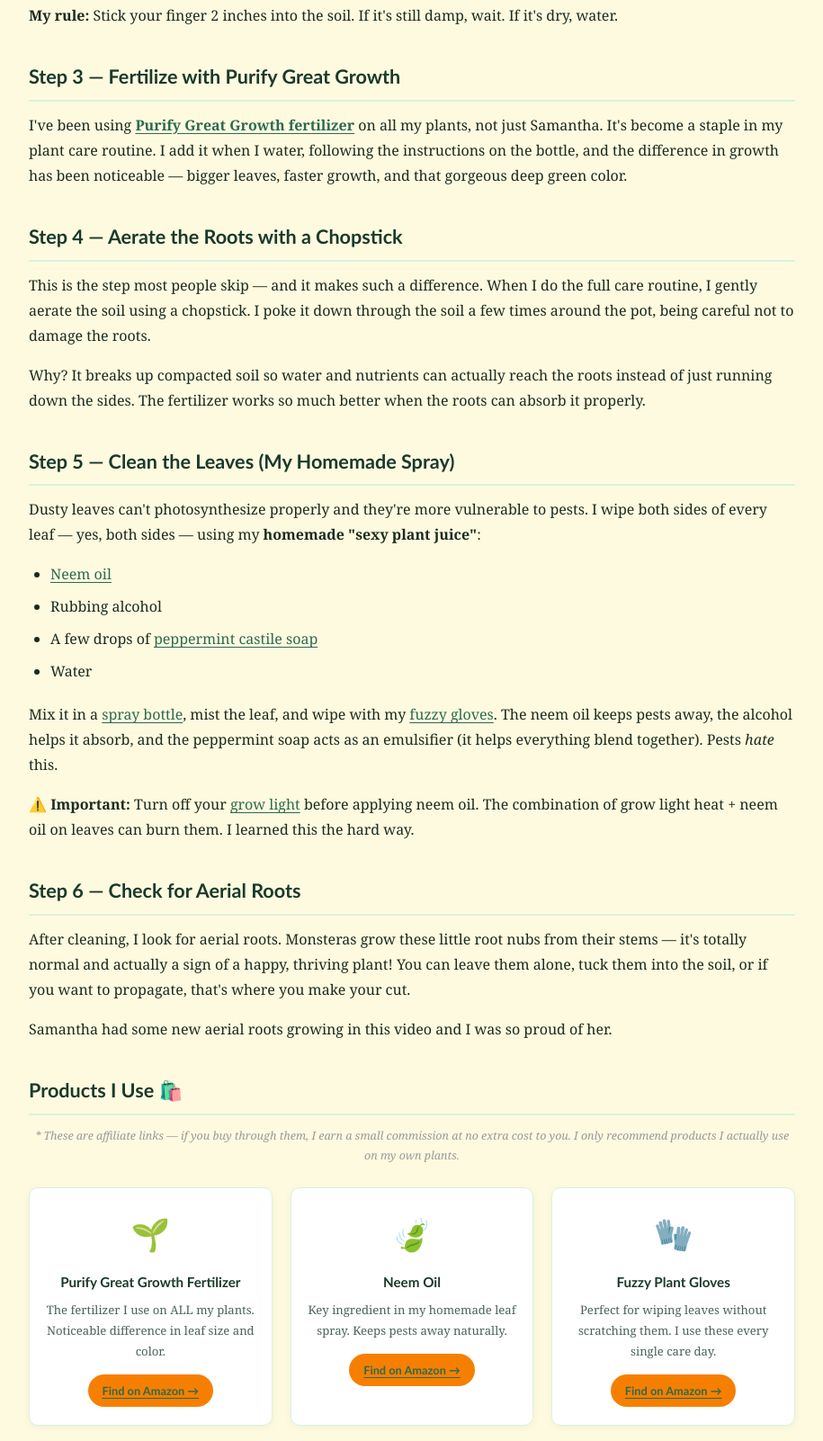
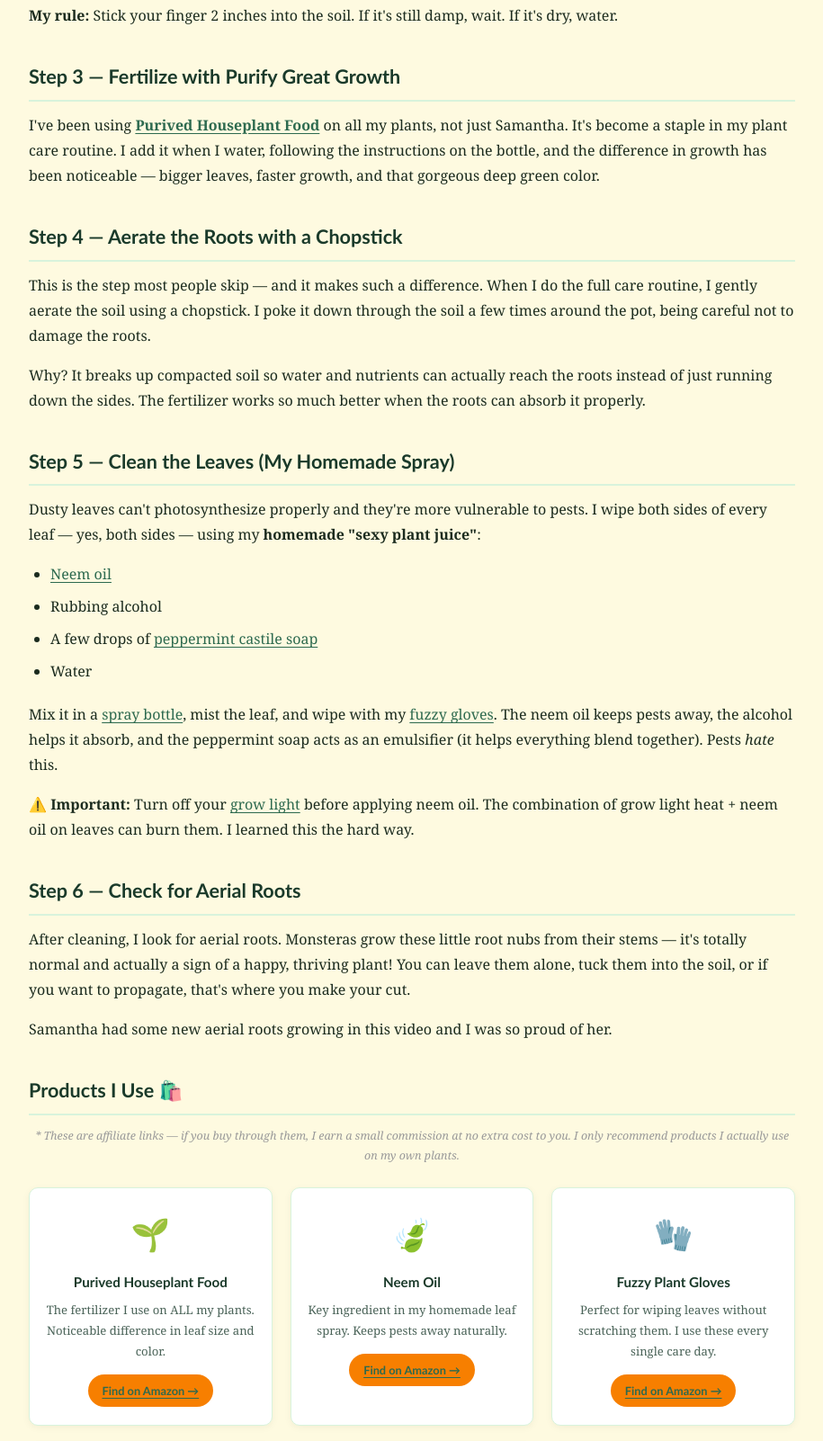
Before and after one commit to magsjungle/mags-jungle-blog-, a plain HTML site: page posts/monstera-care-routine.html in a window 1280 px wide. Shown: the part 1176-2778 px from the top of the page at 90% size, without its empty margins (182-1097 px from the left). Drawn offline with Linux system fonts and the light colour scheme; a script that the page names is missing.

Commit message:
Update fertilizer name to Purived Houseplant Food

```diff
--- a/posts/monstera-care-routine.html
+++ b/posts/monstera-care-routine.html
@@ -86,7 +86,7 @@
 
     <h2>Step 3 — Fertilize with Purify Great Growth</h2>
     <p>
-      I've been using <a href="https://www.amazon.com/dp/B0CY4DP3GQ?tag=maguimartinez-20" target="_blank"><strong>Purify Great Growth fertilizer</strong></a> on all my plants, not just Samantha. It's become a staple in my plant care routine. I add it when I water, following the instructions on the bottle, and the difference in growth has been noticeable — bigger leaves, faster growth, and that gorgeous deep green color.
+      I've been using <a href="https://www.amazon.com/dp/B0CY4DP3GQ?tag=maguimartinez-20" target="_blank"><strong>Purived Houseplant Food</strong></a> on all my plants, not just Samantha. It's become a staple in my plant care routine. I add it when I water, following the instructions on the bottle, and the difference in growth has been noticeable — bigger leaves, faster growth, and that gorgeous deep green color.
     </p>
 
     <h2>Step 4 — Aerate the Roots with a Chopstick</h2>
@@ -142,7 +142,7 @@
 
       <div class="product-card">
         <div class="product-icon">🌱</div>
-        <h4>Purify Great Growth Fertilizer</h4>
+        <h4>Purived Houseplant Food</h4>
         <p>The fertilizer I use on ALL my plants. Noticeable difference in leaf size and color.</p>
         <a href="https://www.amazon.com/dp/B0CY4DP3GQ?tag=maguimartinez-20"
            target="_blank" class="btn-amazon">Find on Amazon →</a>
```
